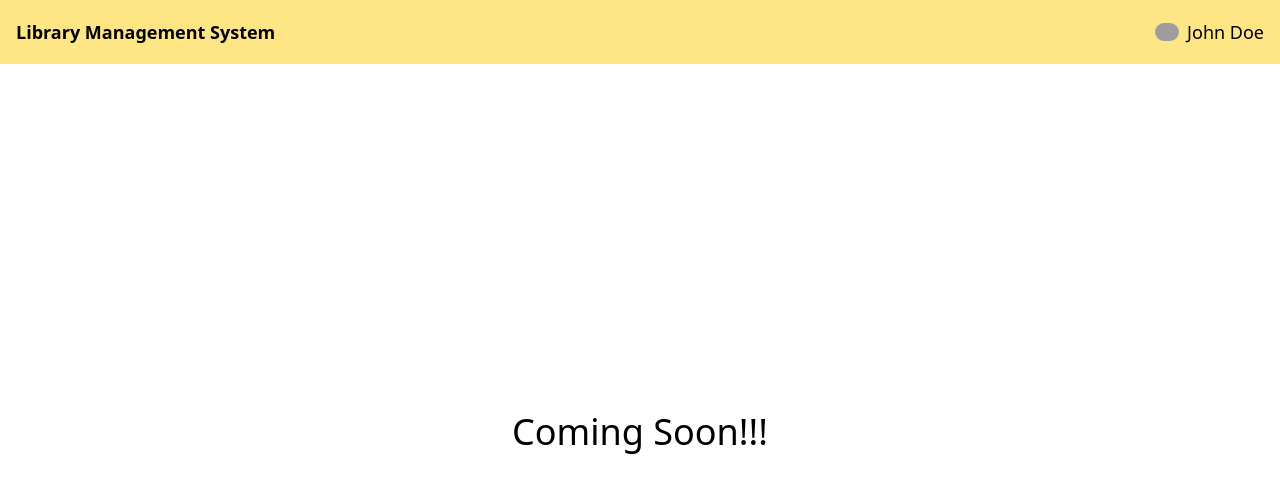
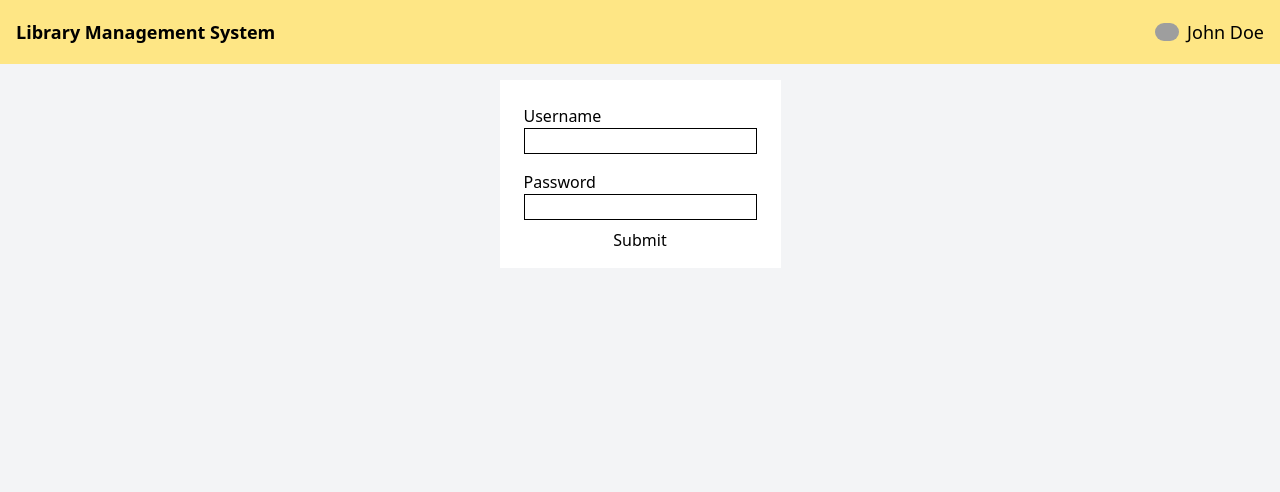
Before and after one commit to archana-acharya1/LMS-app, a React (Vite) app: page / in a window 1280 px wide. Shown: the top 492 px of the page. Built offline with nearby package versions, Linux system fonts and the light colour scheme; grey boxes are pictures that could not be loaded.

Commit message:
add login page

```diff
--- a/src/App.tsx
+++ b/src/App.tsx
@@ -1,12 +1,18 @@
 import Navbar from "./components/Navbar";
-import Content from "./components/Content";
+// import Content from "./components/Content";
+// import Card from "./components/Card";
+import Form from "./pages/Login";
 
 // default export
 export default function App() {
   return(
-    <div className="w-screen h-screen">
+    <div className="w-screen h-screen bg-gray-100">
      <Navbar />
-     <Content />
+     <div className="p-4 flex justify-center">
+      {/* <Card /> */}
+      <Form />
+     </div>
+     {/* <Content /> */}
     </div>
   )
 }
--- /dev/null
+++ b/src/Register.tsx
@@ -0,0 +1 @@
+// TODO: Create register page for LMS
--- a/src/components/Avatar.tsx
+++ b/src/components/Avatar.tsx
@@ -1,5 +1,5 @@
 interface AvatarProps {
-  imageUrl: string;
+  imageUrl: string | null;
   name: string;
 }
 
@@ -9,7 +9,9 @@ interface AvatarProps {
 export default function Avatar({ imageUrl, name }: AvatarProps) {
   return (
     <div className="flex flex-row w-fit items-center justify-center gap-2">
-      <img className="rounded-full" src={imageUrl} height={24} width={24} />
+      {imageUrl && (
+        <img className="rounded-full" src={imageUrl} height={24} width={24} />
+      )}
       <p className="text-lg">{name}</p>
     </div>
   )
--- /dev/null
+++ b/src/components/Card.tsx
@@ -0,0 +1,10 @@
+export default function Card() {
+  return (
+    <div className="card bg-white rounded-md w-fit p-4 flex flex-col gap-2">
+      <img className="rounded-lg" src="https://placehold.co/100" />
+      <p className="title text-lg text-black p-0">Heading</p>
+      <p className="description text-gray-400 text-sm">This is a short description</p>
+      <button className="button bg-blue-500 text-white w-full py-1 rounded-lg">Action</button>
+    </div>
+  )
+}
--- /dev/null
+++ b/src/pages/Login.tsx
@@ -0,0 +1,42 @@
+import { useState } from "react";
+
+export default function Form() {
+  // useState is a react hook to store state values
+  const [userName, setUserName] = useState("");
+  const [password, setPassword] = useState("");
+  const [isSubmitted, setIsSubmitted] = useState(false);
+
+  const handleSubmit = (e: any) => {
+    e.preventDefault();
+    setIsSubmitted(true);
+  };
+
+  return (
+    <form className="bg-white flex flex-col p-4">
+      <div className="flex flex-col p-2">
+        <label>Username</label>
+        <input
+          type="text"
+          onChange={(event) => {
+            setUserName(event.target.value);
+          }}
+          className="border"
+        />
+      </div>
+      <div className="flex flex-col p-2">
+        <label>Password</label>
+        <input
+          type="password"
+          onChange={(event) => {
+            setPassword(event.target.value);
+          }}
+          className="border"
+        />
+      </div>
+
+      <button onClick={handleSubmit}>Submit</button>
+      {/* conditionally rendering UI */}
+      <p>{isSubmitted ? JSON.stringify({ userName, password }) : ""}</p>
+    </form>
+  );
+}
```
